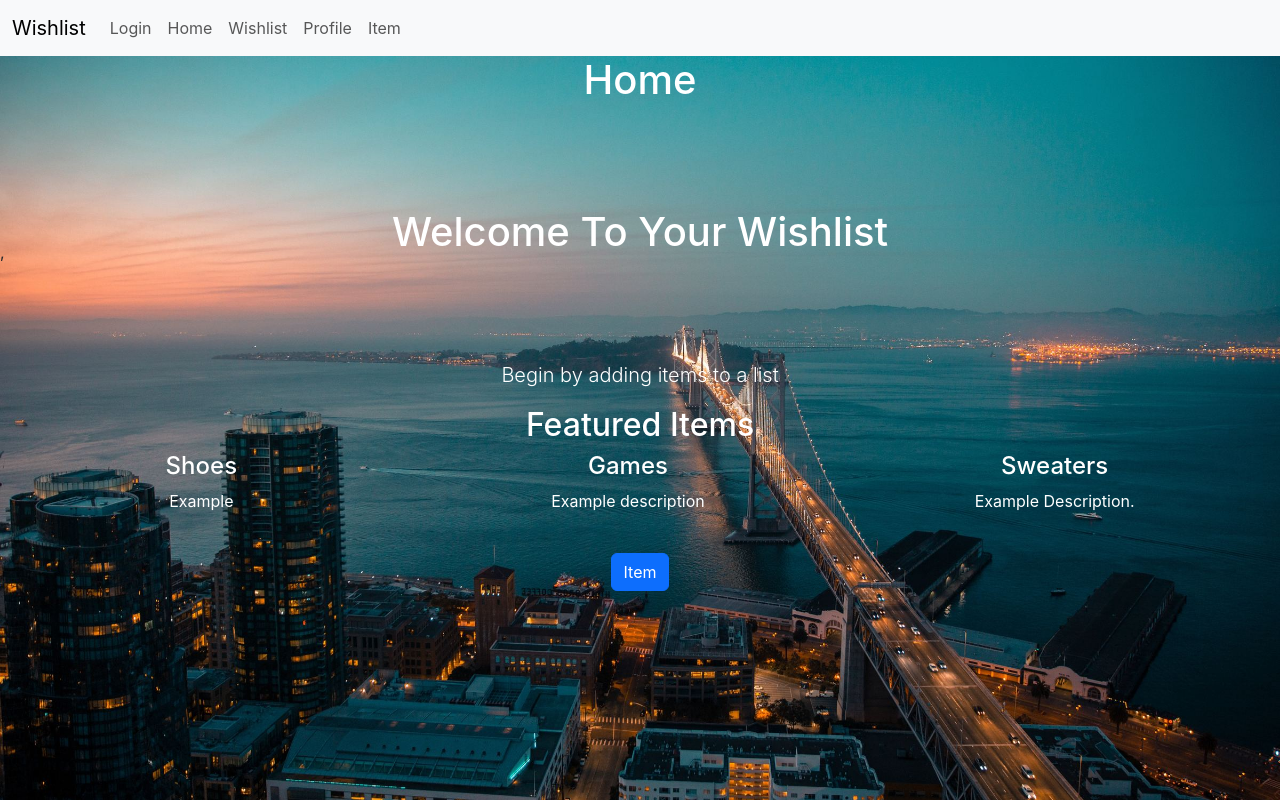
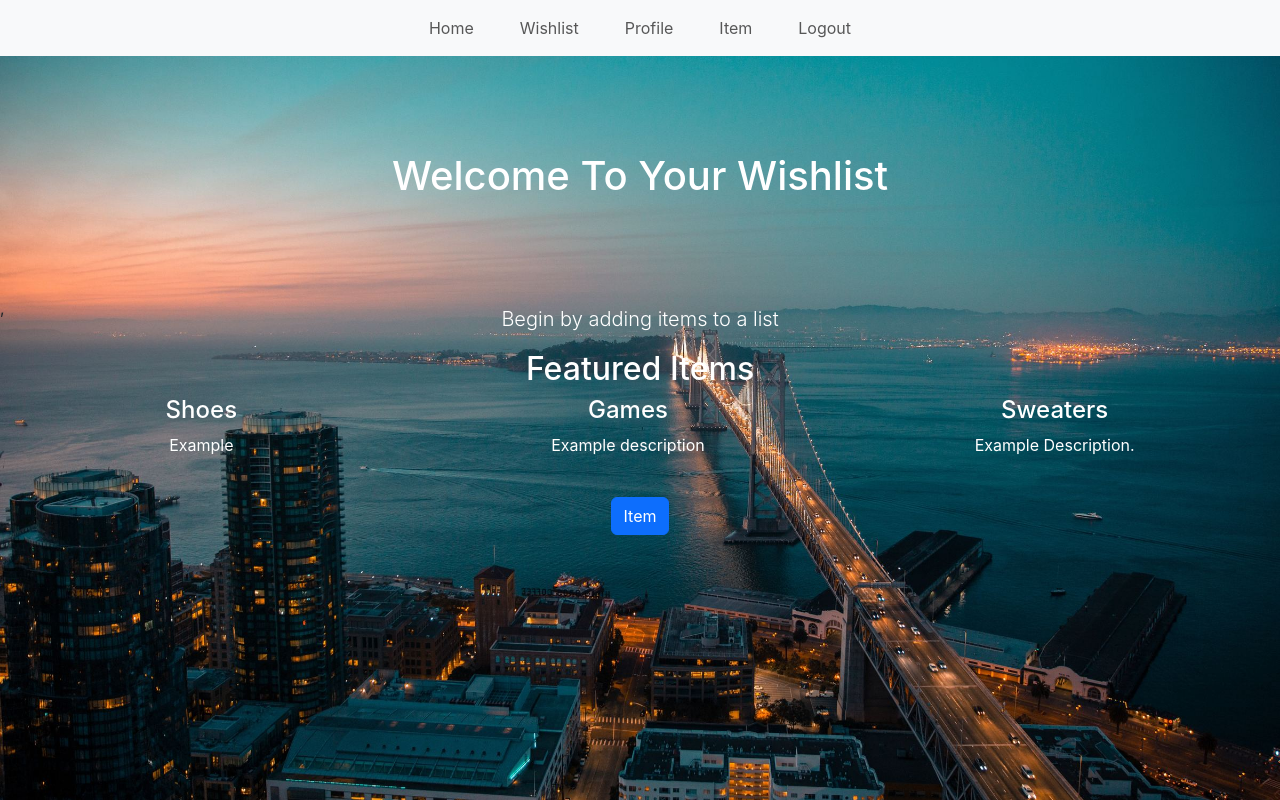
Before and after one commit to divaldez7464/frontend, a React (Create React App) app: page /home in a window 1280 px wide. Built offline with nearby package versions, Linux system fonts and the light colour scheme.

Commit message:
fixed navbar

```diff
--- a/src/components/Home.js
+++ b/src/components/Home.js
@@ -7,9 +7,10 @@ import 'bootstrap/dist/css/bootstrap.min.css';
 function Home() {
     const navigate = useNavigate();
     return (
+        <div>
+            <Navbar/>
         <div className="home-container">
             <div className="background">
-            <Navbar />
             <h1>Home</h1>
             <h1 className="home-container">Welcome To Your Wishlist</h1>
             <p className="lead">Begin by adding items to a list</p>
@@ -37,6 +38,7 @@ function Home() {
             </div>
             </div>
         </div>
+        </div>
     );
 }
 
--- a/src/components/Navbar.js
+++ b/src/components/Navbar.js
@@ -1,13 +1,12 @@
 import React from 'react';
 import { Link } from 'react-router-dom';
 import 'bootstrap/dist/css/bootstrap.min.css';
-
+import '../styles/Navbar.css';
 
 function Navbar() {
   return (
     <nav className="navbar navbar-expand-lg navbar-light bg-light">
       <div className="container-fluid">
-        <Link className="navbar-brand" to="/">Wishlist</Link>
         <button
           className="navbar-toggler"
           type="button"
@@ -19,11 +18,8 @@ function Navbar() {
         >
           <span className="navbar-toggler-icon"></span>
         </button>
-        <div className="collapse navbar-collapse" id="navbarNav">
+        <div className="collapse navbar-collapse justify-content-center" id="navbarNav">
           <ul className="navbar-nav">
-            <li className="nav-item">
-              <Link className="nav-link" to="/">Login</Link>
-            </li>
             <li className="nav-item">
               <Link className="nav-link" to="/home">Home</Link>
             </li>
@@ -36,6 +32,9 @@ function Navbar() {
             <li className="nav-item">
               <Link className="nav-link" to="/item">Item</Link>
             </li>
+            <li className="nav-item">
+              <Link className="nav-link" to="/">Logout</Link>
+            </li>
           </ul>
         </div>
       </div>
--- /dev/null
+++ b/src/styles/Navbar.css
@@ -0,0 +1,7 @@
+.navbar-nav {
+    flex-direction: row; /* Ensure items are in a row */
+  }
+
+  .navbar-nav .nav-link {
+    margin: 0 15px; /* Spacing between items */
+  }
```
